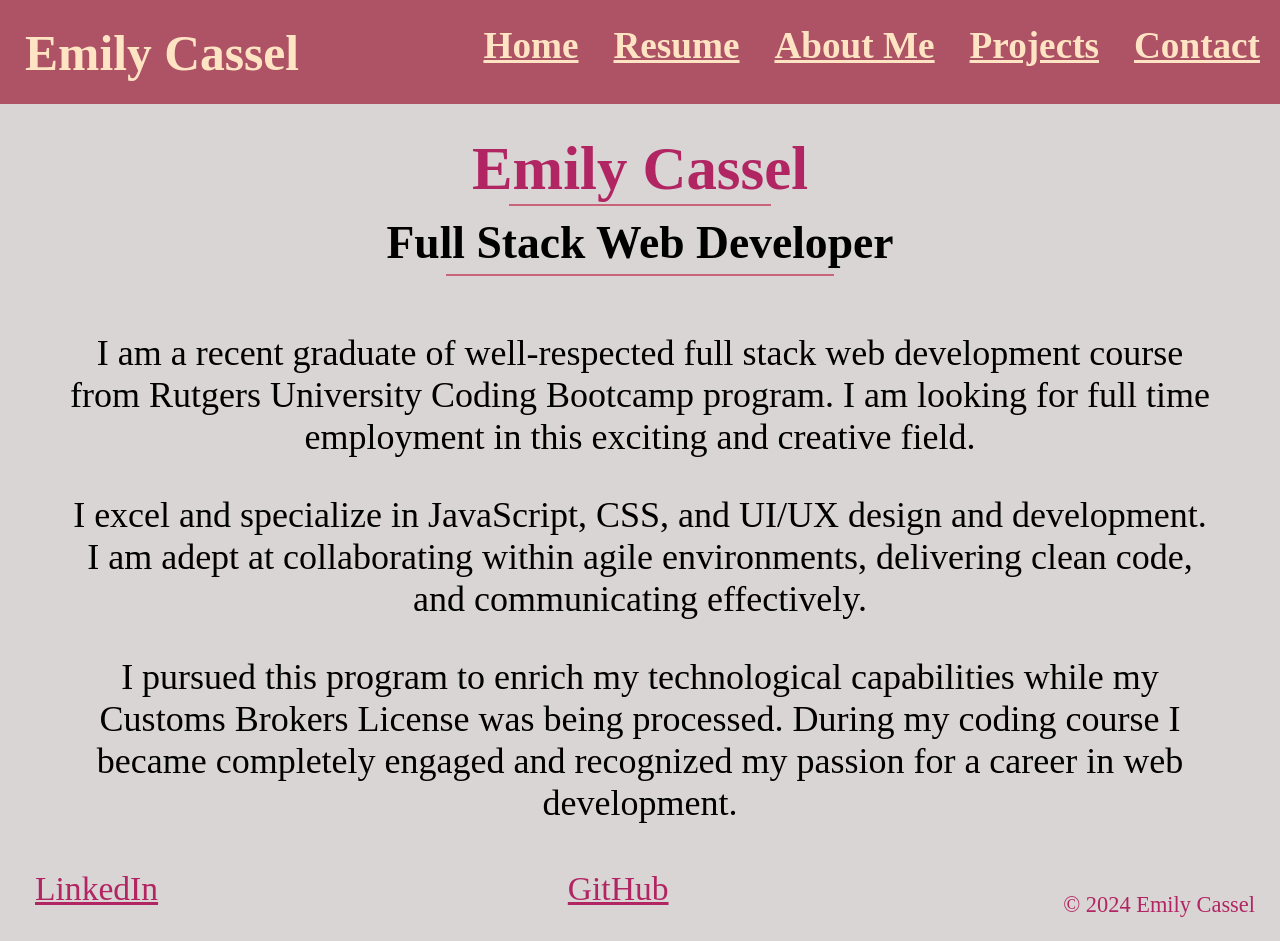
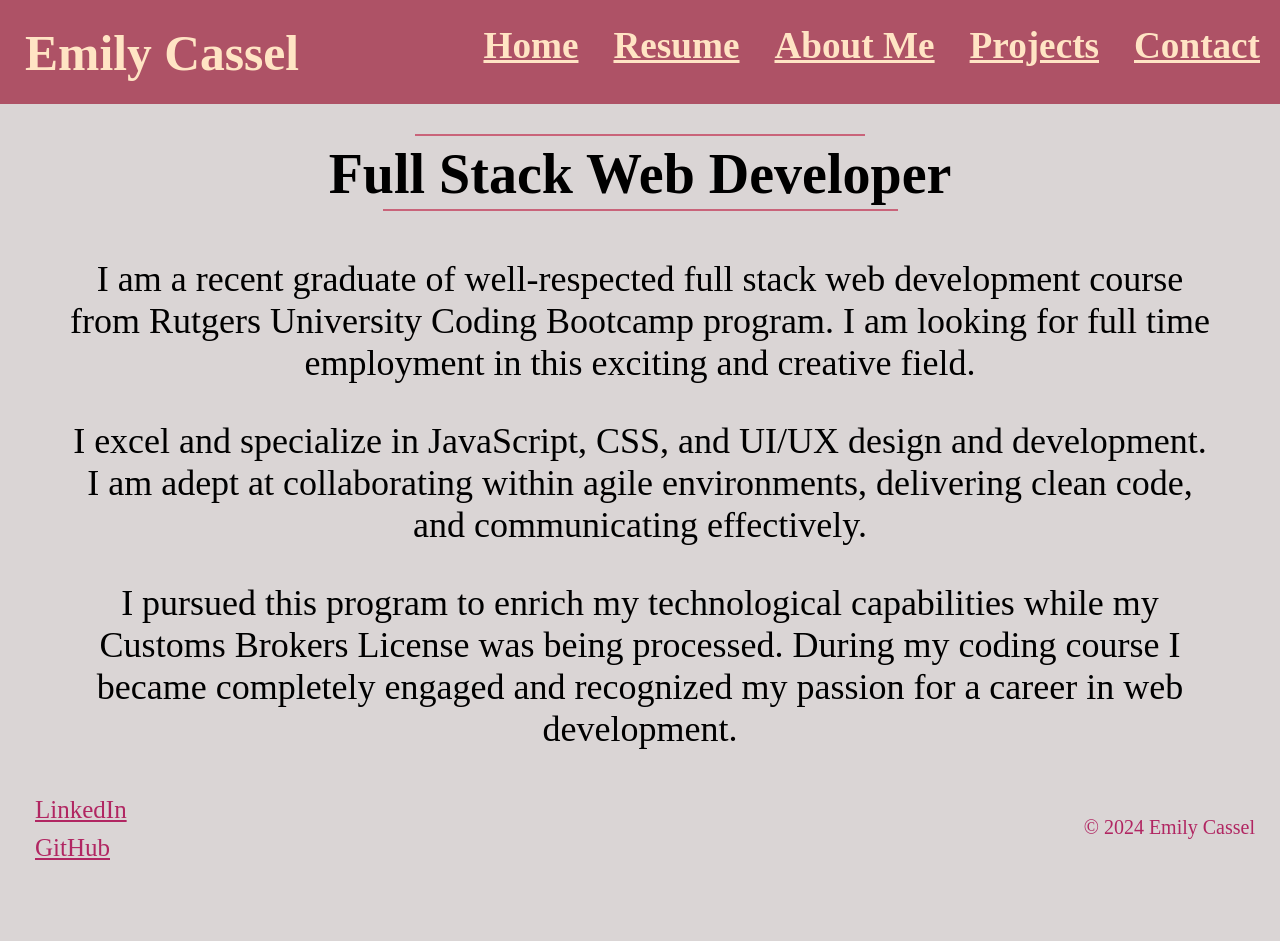
Before and after one commit to EmilyCassel/myPortfolio, a React (Vite) app in the folder client/: page / in a window 1280 px wide. After the commit the page ends 872 px from the top, so only its background shows below. Built offline with nearby package versions, Linux system fonts and the light colour scheme; a web font is replaced by a local one.

Commit message:
finished

```diff
--- a/client/src/components/Footer.jsx
+++ b/client/src/components/Footer.jsx
@@ -2,8 +2,10 @@ function Footer() {
     return (
         <footer>
          <div className="footer">
-                    <a className="link" href="https://www.linkedin.com/in/emily-cassel-5a2980245/">LinkedIn</a>
-                    <a className="link" href="https://github.com/EmilyCassel">GitHub</a>
+            <div className="footerLinks">
+                    <a className="linkFooter" href="https://www.linkedin.com/in/emily-cassel-5a2980245/">LinkedIn</a>
+                    <a className="linkFooter" href="https://github.com/EmilyCassel">GitHub</a>
+            </div>
                     <p className="footerName">&copy; 2024 Emily Cassel </p>
                 </div>
 
--- a/client/src/index.scss
+++ b/client/src/index.scss
@@ -112,10 +112,11 @@ main{
 }
 
 .jobAm{
-  font-size: 285%;
+  font-size: 350%;
   margin: 0;
   color: black;
-  padding-bottom: 2px;
+  padding-bottom: 02px;
+  padding-top: 5px;
 }
 
 .introLines{
@@ -123,6 +124,7 @@ main{
   padding-top: 0px 0px 0px 0px;
   margin: 0px;
   margin-bottom: 0px;
+  color: black;
 }
 
 
@@ -130,24 +132,24 @@ main{
   padding: 0px 15px 0px 15px;
   color: rgb(177, 38, 98);
   font-size: 150%;
-  padding-top: 0px ;
+  padding-top: 0px;
 }
 
 .homeLineOne{
   display: flex;
   border: none;
   border-top: 2px solid #c9647a;
-  padding: 10px 0px 0px 0px;
+  padding: 1px 0px 0px 0px;
   margin: 0px auto 0px auto;
-  width: 23%;
+  width: 450px;
 }
 .homeLineTwo{
   display: flex;
   border: none;
   border-top: 2px solid #c9647a;
-  padding: 10px 0px 10px 0px;
-  margin: 3px auto 0px auto;
-  width: 34%;
+  padding: 1px 0px 10px 0px;
+  margin: 1px auto 0px auto;
+  width: 515px;
 }
 
 
@@ -162,6 +164,7 @@ main{
   flex-direction: column;
   padding-left: 5px;
   padding-right: 5px;
+  color: black;
 }
 
 .inPageLinks{
@@ -199,6 +202,7 @@ hr{
   padding: 15px 0 10px 10px;
   margin: 0;
   text-decoration: underline;
+  color: black;
 }
 
 //Skills
@@ -209,6 +213,7 @@ hr{
   font-size: 225%;
   padding: 10px 0 7px 25px;
   margin: 0;
+  color: black;
 }
 
 .technicalSkillType{
@@ -216,6 +221,7 @@ hr{
   font-size: 140%;
   padding: 7px 0 7px 35px;
   margin: 0;
+  color: black;
 }
 
 .skillInformation{
@@ -223,6 +229,7 @@ hr{
   font-size: 140%;
   padding: 1px 0 2px 45px;
   margin: 0;
+  color: black;
 }
 
 .transferableSkillTypeSection{
@@ -230,6 +237,7 @@ hr{
   font-size: 225%;
   padding: 13px 0 0px 25px;
   margin: 0;
+  color: black;
 }
 
 .transferableSkillInformation{
@@ -237,6 +245,7 @@ hr{
   font-size: 140%;
   padding: 1px 0 2px 35px;
   margin: 0;
+  color: black;
   &::before {
     content: '•';
     position: absolute;
@@ -262,6 +271,7 @@ hr{
   font-size: 225%;
   padding: 10px 0 7px 20px;
   margin: 0;
+  color: black;
 }
 
 
@@ -270,6 +280,7 @@ hr{
   font-size: 140%;
   padding: 7px 0 7px 25px;
   margin: 0;
+  color: black;
 }
 
 
@@ -278,6 +289,7 @@ hr{
   font-size: 140%;
   padding: 3px 0 2px 35px;
   margin: 0;
+  color: black;
 }
 
 
@@ -286,6 +298,7 @@ hr{
   font-size: 125%;
   padding: 5px 0 5px 60px;
   margin: 0;
+  color: black;
 
   &::before {
     content: '•';
@@ -322,6 +335,7 @@ hr{
   padding: 25px 0 7px 15px;
   margin: 0;
   flex-direction: column;
+  color: black;
 }
 
 .shortTimeJobHeader{
@@ -329,6 +343,7 @@ hr{
     font-size: 150%;
     padding: 2px 0 3px 30px;
     margin: 0;
+    color: black;
 }
 
 .shortKeyAccomplishments{
@@ -336,6 +351,7 @@ hr{
   font-size: 135%;
   padding: 2px 0 0px 40px;
   margin: 0;
+  color: black;
 }
 
 
@@ -344,6 +360,7 @@ hr{
   font-size: 100%;
   padding: 2px 0 0px 50px;
   margin: 0;
+  color: black;
 }
 
 
@@ -357,6 +374,7 @@ hr{
     font-size: 225%;
     padding: 7px 0 0px 20px;
     margin: 0;
+    color: black;
 }
 
 .educationWhat{
@@ -364,6 +382,7 @@ hr{
   font-size: 190%;
   padding: 0px 0 1px 37px;
   margin: 0;
+  color: black;
 }
 
 .aboutEducation{
@@ -372,6 +391,7 @@ hr{
   padding: 2px 0 20px 55px;
   margin: 0;
   font-weight: normal;
+  color: black;
 }
 
 
@@ -396,6 +416,7 @@ hr{
   padding: 10px 0 2px 20px;
   margin: 0;
   font-weight: 150px;
+  color: black;
 }
 
 
@@ -408,6 +429,7 @@ hr{
   padding: 10px 0 10px 50px;
   margin: 0;
   font-weight: normal;
+  color: black;
 }
 
 
@@ -431,7 +453,7 @@ hr{
   flex-direction: row;
   justify-content: space-between;
   gap: 20px;
-
+  color: black;
 }
 
 
@@ -440,6 +462,7 @@ hr{
 .referenceEach {
   padding: 20px 10px 20px 10px;
   flex: 1;
+  color: black;
 }
 
 
@@ -450,6 +473,7 @@ hr{
   margin: 0;
   position: relative;
   padding-left: 3px;
+  color: black;
 }
 
 .referenceName::before {
@@ -466,11 +490,13 @@ hr{
 .aboutReference {
   list-style-type: disc;
   padding-left: 20px;
+  color: black;
 }
 
 .aboutReference li {
   margin-left: 30px;
   padding-left: 1px;
+  color: black;
 }
 
 
@@ -478,6 +504,7 @@ hr{
   margin: 0;
   padding: 0px 20px 0px 10px;
   font-size: 125%;
+  color: black;
 }
 
 
@@ -494,6 +521,7 @@ hr{
 .aboutMeAll{
   display: flex;
   flex-direction: row;
+  color: black;
 }
 
 .aboutMeImage{
@@ -570,6 +598,7 @@ hr{
   text-decoration: underline;
   padding-top: 0px;
   margin-top: 0px;
+  color: black;
 }
 
 .projectName{
@@ -579,17 +608,20 @@ hr{
   margin: 0;
   text-decoration: underline;
   text-decoration-thickness: 3px;
+  color: black;
 }
 
 .projectBody{
   display: flex;
   flex-direction: row;
+  color: black;
 }
 
 
 .projectInformation{
   display: flex;
   flex-direction: column;
+  color: black;
 }
 
 
@@ -598,6 +630,7 @@ hr{
   font-size: 175%;
   padding: 10px 0px 5px 35px;
   margin: 0;
+  color: black;
 }
 
 .desKey{
@@ -605,6 +638,7 @@ hr{
   font-size: 125%;
   padding: 5px 0px 0px 65px;
   margin: 0;
+  color: black;
   &::before {
     content: '•';
     position: absolute;
@@ -617,6 +651,7 @@ hr{
 .allProjectLinks{
   display: flex;
   flex-direction: row;
+  color: black;
 }
 
 .projectLink{
@@ -624,12 +659,14 @@ hr{
   font-size: 150%;
   padding: 10px 0px 35px 75px;
   margin: 0;
+  color: black;
 }
 
 .projectBody {
   display: flex;
   align-items: flex-start;
   gap: 20px;
+  color: black;
 }
 
 .projectImage {
@@ -640,6 +677,7 @@ hr{
   margin-left: 20px;
   padding-right: 20px;
   padding-top: 65px;
+  color: black;
 }
 
 
@@ -762,9 +800,22 @@ hr{
   flex-direction: row;
   justify-content: center;
   color: rgb(177, 38, 98);
-  font-size: 140%;
+  font-size: 125%;
   padding: 10px 25px 0px 20px;
   margin: 0;
   padding-bottom: 0;
   justify-content: space-between;
 }
+
+
+.footerLinks{
+  display: flex;
+  flex-direction: column;
+}
+
+.linkFooter{
+  padding: 0px 15px 0px 15px;
+  color: rgb(177, 38, 98);
+  font-size: 125%;
+  padding-bottom: 10px;
+}
--- a/client/src/pages/Home.jsx
+++ b/client/src/pages/Home.jsx
@@ -1,7 +1,7 @@
 function Home() {
     return (
         <div className="homeIntro">
-            <h1 className="introName">Emily Cassel</h1>
+            {/* <h1 className="introName">Emily Cassel</h1> */}
             <hr className="homeLineOne"></hr>
                 <h2 className="jobAm">Full Stack Web Developer</h2>
             <hr className="homeLineTwo"></hr>
```
